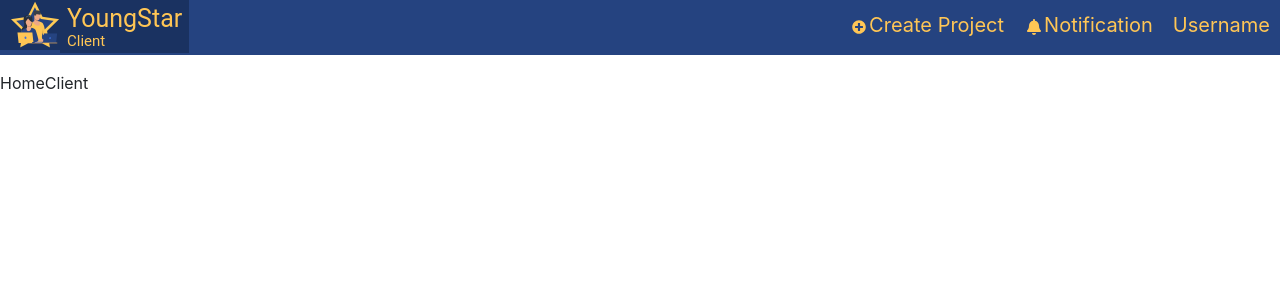
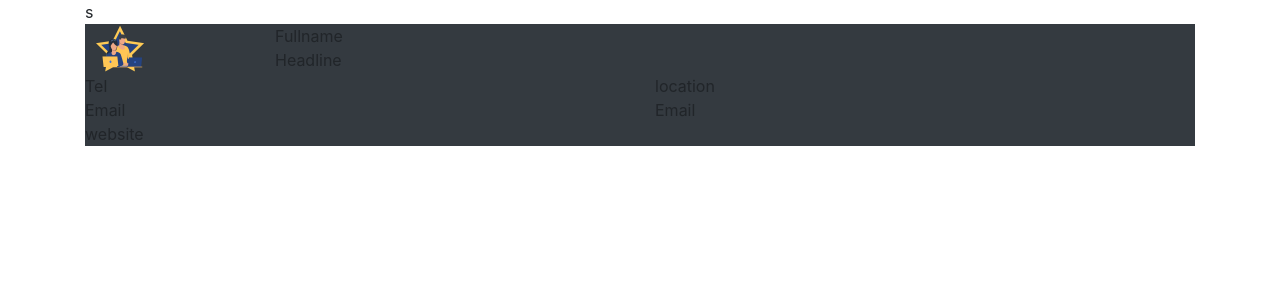
Before and after one commit to 2110423-2019-2/sec2_ShibaInu_front_end, a React (Create React App) app: page /profile/1 in a window 1280 px wide. Shown: the top 300 px of the page. Built offline with nearby package versions, Linux system fonts and the light colour scheme.

Commit message:
first layout

```diff
--- a/package.json
+++ b/package.json
@@ -7,6 +7,8 @@
     "@testing-library/react": "^9.4.0",
     "@testing-library/user-event": "^7.2.1",
     "bootstrap": "^4.4.1",
+    "jquery": "^3.4.1",
+    "popper.js": "^1.16.1",
     "react": "^16.12.0",
     "react-dom": "^16.12.0",
     "react-icon": "^1.0.0",
--- /dev/null
+++ b/src/Profile.js
@@ -0,0 +1,47 @@
+import React from 'react';
+import logo from './material/Logo.png'
+class Profile extends React.Component{
+    constructor(props){
+        super(props);
+        this.state={};
+    }
+    render(){
+        return(
+            <div class="container-lg center">
+                <div class="row-8 bg-dark">
+                    <div class ="row">
+                        <div class="col bg-white">s</div>
+                    </div>
+                    <div class="row">
+                        <div class="col-2"><img src={logo} className="navbar-logo-img" alt="youngstar logo" /></div>
+                        <div class="col-10" >
+                            <div className="Fullname">Fullname</div>
+                            <div className="Headline">Headline</div>
+                        </div>
+                    </div>
+                    <div class="row">
+                        <div class="col-6">
+                            <div classname="">Tel</div>
+                            <div classname="">Email</div>
+                            <div classname="">website</div>
+                        </div>
+                        <div class="col-6">
+                            <div classname="">location</div>
+                            <div classname="">Email</div>
+                        </div>
+                    </div>
+                </div>
+                <div class="row-1">
+
+                </div>
+                <div class="row-1">
+
+                </div>
+                <div class="row-1">
+
+                </div>
+            </div>
+        )
+    }
+}
+export default Profile;
--- a/src/index.js
+++ b/src/index.js
@@ -3,9 +3,9 @@ import ReactDOM from 'react-dom';
 import './index.css';
 import * as serviceWorker from './serviceWorker';
 import HomeClient from './HomeClient';
+import Profile from './Profile';
 import 'bootstrap/dist/css/bootstrap.css';
-
-ReactDOM.render(<HomeClient />, document.getElementById('root'));
+ReactDOM.render(<Profile />, document.getElementById('root'));
 
 // If you want your app to work offline and load faster, you can change
 // unregister() to register() below. Note this comes with some pitfalls.
```
Also changed, not shown: src/Profile.css (added), 1 other file (tests, documents, lock files or other folders).
